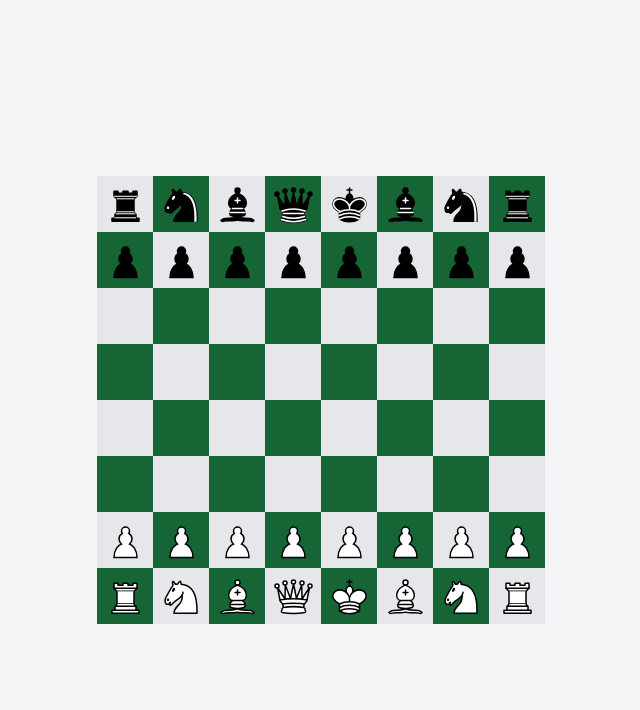
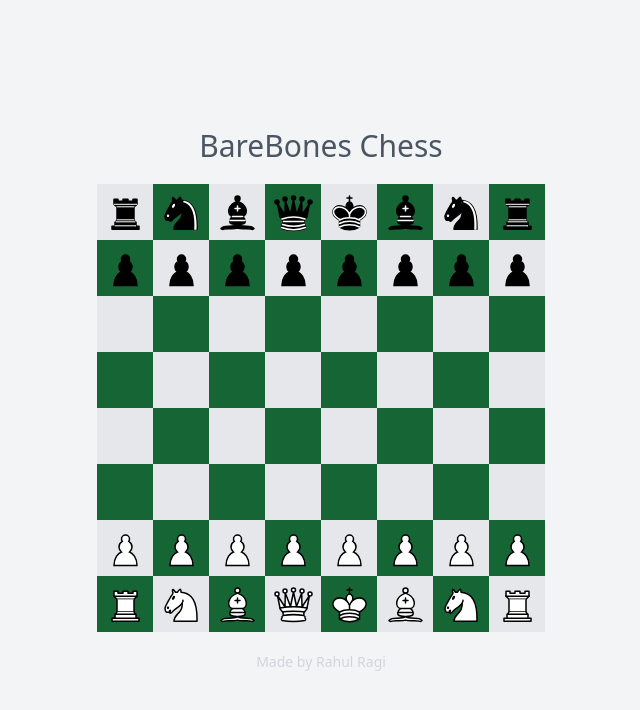
Before and after one commit to rahulragidev/my-board, a Next.js app: page / in a window 1280 px wide. Shown: the top 710 px of the page, without its empty margins (319-959 px from the left). Built offline with nearby package versions, Linux system fonts and the light colour scheme.

Commit message:
basic chess board

```diff
--- a/pages/index.js
+++ b/pages/index.js
@@ -3,8 +3,10 @@ import React from "react";
 
 export default function Home() {
   return (
-    <div className="flex justify-center items-center h-screen bg-gray-100">
+    <div className="flex flex-col justify-center items-center h-screen bg-gray-100">
+      <h1 className="text-gray-600 text-3xl m-5"> BareBones Chess</h1>
       <Board />
+      <h1 className="text-gray-300 text-sm m-5">Made by Rahul Ragi</h1>
     </div>
   );
 }
```
